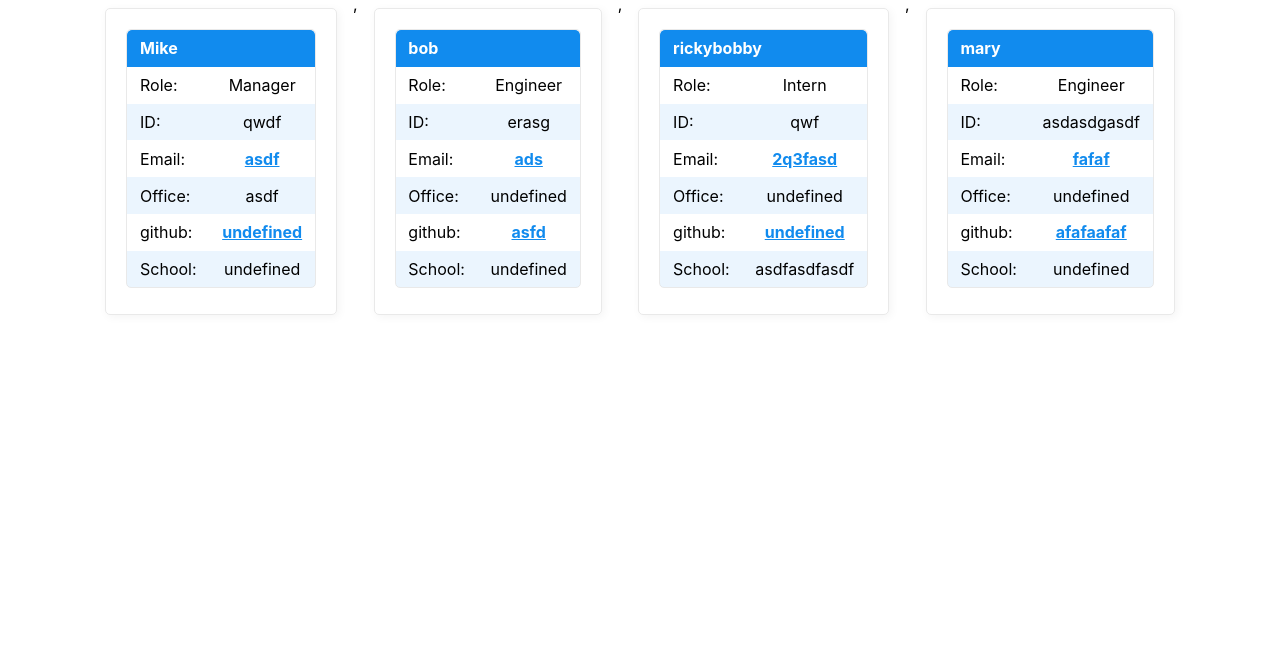
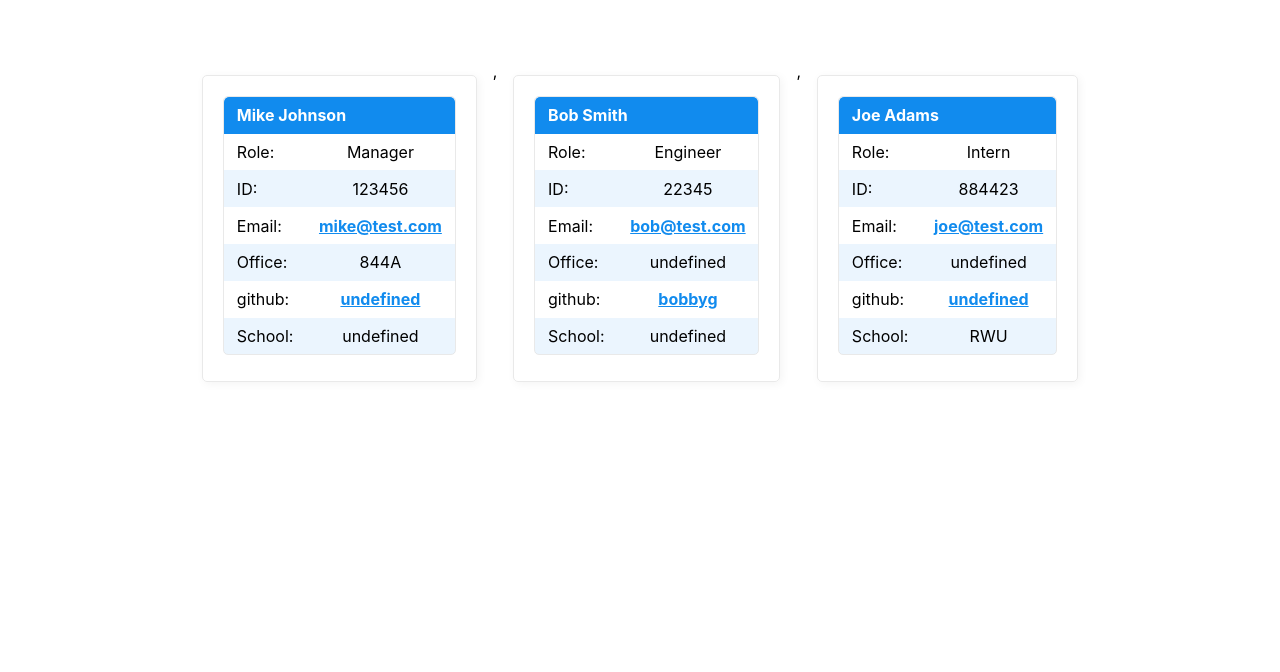
Before and after one commit to MikeWebPrint/team-profile-generator, a website: page src/team.html in a window 1280 px wide. Shown: the part 128-800 px from the top of the page. Drawn offline with nearby package versions, Linux system fonts and the light colour scheme.

Commit message:
writeFile

```diff
--- a/index.js
+++ b/index.js
@@ -104,7 +104,7 @@ createTeam = (team) => {
   // fs.appendFile('./src/team.json', `${JSON.stringify(team, null, 2)}\n`, (err) => err ? console.error(err) : console.log('Team member created!'))
 }
 renderTeam = (employees) => {
-    fs.appendFile('./src/team.html', `<!DOCTYPE html>
+    fs.writeFile('./src/team.html', `<!DOCTYPE html>
     <html lang="en">
 
     <head>
@@ -117,7 +117,7 @@ renderTeam = (employees) => {
     </head>
 
     <body>
-      <header>Current Flying Monkeys</header>
+      <header><h1>Team Directory</h1></header>
       <section>    ${employees}      </section>
       </body>
 
--- a/src/team.html
+++ b/src/team.html
@@ -11,12 +11,12 @@
     </head>
 
     <body>
-      <header>Current Flying Monkeys</header>
+      <header><h1>Team Directory</h1></header>
       <section>    <aside>
     <table>
       <thead>
         <tr>
-          <th colspan="2">Mike</th>
+          <th colspan="2">Mike Johnson</th>
           </tr>
         </thead>
         <tbody>
@@ -30,19 +30,19 @@
             <td>
               ID:
             </td>
-            <td>qwdf            </td>
+            <td>123456            </td>
             </tr>
             <tr>
               <td>
                 Email:
               </td>
-              <td><a href="mailto:asdf">asdf</a></td>
+              <td><a href="mailto:mike@test.com">mike@test.com</a></td>
             </tr>
             <tr>
             <td>
               Office:
             </td>
-            <td>asdf</td>
+            <td>844A</td>
           </tr>
           <tr>
           <td>
@@ -61,7 +61,7 @@
     <table>
       <thead>
         <tr>
-          <th colspan="2">bob</th>
+          <th colspan="2">Bob Smith</th>
           </tr>
         </thead>
         <tbody>
@@ -75,13 +75,13 @@
             <td>
               ID:
             </td>
-            <td>erasg            </td>
+            <td>22345            </td>
             </tr>
             <tr>
               <td>
                 Email:
               </td>
-              <td><a href="mailto:ads">ads</a></td>
+              <td><a href="mailto:bob@test.com">bob@test.com</a></td>
             </tr>
             <tr>
             <td>
@@ -93,7 +93,7 @@
           <td>
             github:
           </td>
-          <td><a href="https://www.github.com/asfd" target="_blank">asfd</a></td>
+          <td><a href="https://www.github.com/bobbyg" target="_blank">bobbyg</a></td>
         </tr>
         <tr>
         <td>
@@ -106,7 +106,7 @@
     <table>
       <thead>
         <tr>
-          <th colspan="2">rickybobby</th>
+          <th colspan="2">Joe Adams</th>
           </tr>
         </thead>
         <tbody>
@@ -120,13 +120,13 @@
             <td>
               ID:
             </td>
-            <td>qwf            </td>
+            <td>884423            </td>
             </tr>
             <tr>
               <td>
                 Email:
               </td>
-              <td><a href="mailto:2q3fasd">2q3fasd</a></td>
+              <td><a href="mailto:joe@test.com">joe@test.com</a></td>
             </tr>
             <tr>
             <td>
@@ -144,52 +144,7 @@
         <td>
           School:
         </td>
-        <td>asdfasdfasdf</td>
-      </tr>
-              </tbody>
-              </table></aside>,<aside>
-    <table>
-      <thead>
-        <tr>
-          <th colspan="2">mary</th>
-          </tr>
-        </thead>
-        <tbody>
-        <tr>
-          <td>
-            Role:
-          </td>
-          <td>Engineer            </td>
-          </tr>
-          <tr>
-            <td>
-              ID:
-            </td>
-            <td>asdasdgasdf            </td>
-            </tr>
-            <tr>
-              <td>
-                Email:
-              </td>
-              <td><a href="mailto:fafaf">fafaf</a></td>
-            </tr>
-            <tr>
-            <td>
-              Office:
-            </td>
-            <td>undefined</td>
-          </tr>
-          <tr>
-          <td>
-            github:
-          </td>
-          <td><a href="https://www.github.com/afafaafaf" target="_blank">afafaafaf</a></td>
-        </tr>
-        <tr>
-        <td>
-          School:
-        </td>
-        <td>undefined</td>
+        <td>RWU</td>
       </tr>
               </tbody>
               </table></aside>      </section>
```
